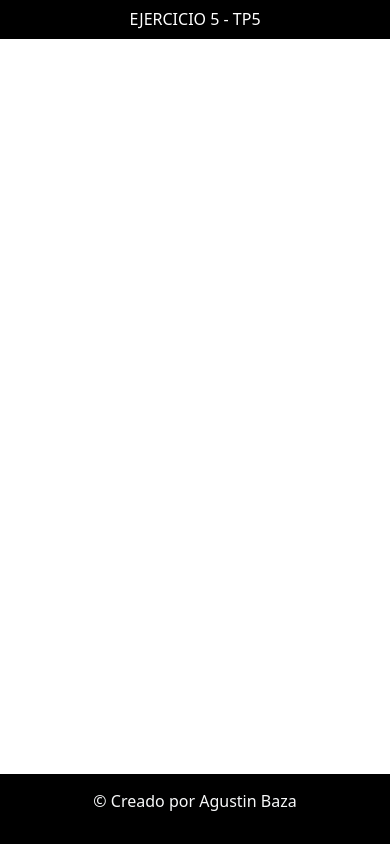
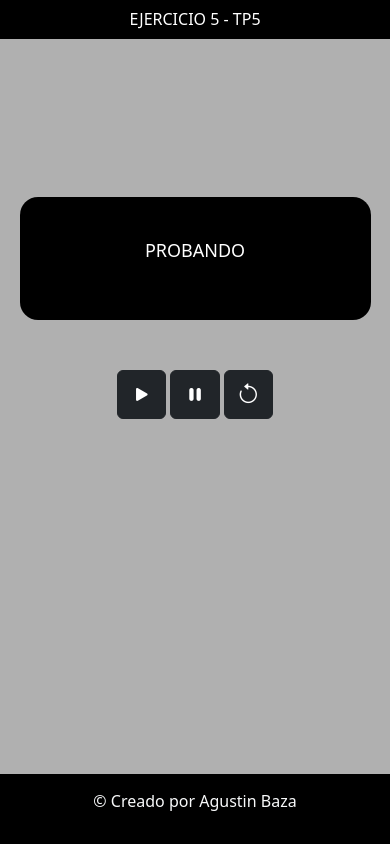
Before and after one commit to agustinbaza/EJ-5-TP5, a plain HTML site: page index.html in a window 390 px wide. Drawn offline with nearby package versions, Linux system fonts and the light colour scheme.

Commit message:
termine el maquetado y quedo responsive

```diff
--- a/css/style.css
+++ b/css/style.css
@@ -2,6 +2,10 @@
 *{
     margin: 0px;
     padding: 0px;
+}
+
+body {
+    background-color: rgb(176, 176, 176);
 }
 
 .navbar {
@@ -16,3 +20,62 @@ footer {
     bottom: 0;
     width: 100%;
 }
+
+.contenedor {
+    background-color: black;
+    color: white;
+    text-align: center;
+    width: 30%;
+    padding: 80px;
+    font-size: 18px;
+    margin-top: 150px;
+    margin-bottom: 50px;
+    border-radius: 1em;
+    display: flex;
+    justify-content: center;
+
+}
+
+.acomodar {
+    display: flex;
+    flex-direction: column;
+    align-items: center;
+}
+
+/* dispositivos small */
+
+@media all and (max-width: 767px) {
+    .contenedor {
+        background-color: black;
+        color: white;
+        text-align: center;
+        width: 90%;
+        padding: 40px;
+        font-size: 18px;
+        margin-top: 150px;
+        margin-bottom: 50px;
+        border-radius: 1em;
+        display: flex;
+        justify-content: center;
+
+    }
+  }
+
+  /* dispositivos medium */
+
+  @media all and (min-width: 768px) and (max-width: 991px) {
+    .contenedor {
+        background-color: black;
+        color: white;
+        text-align: center;
+        width: 70%;
+        padding: 80px;
+        font-size: 18px;
+        margin-top: 150px;
+        margin-bottom: 50px;
+        border-radius: 1em;
+        display: flex;
+        justify-content: center;
+
+    }
+    }
--- a/index.html
+++ b/index.html
@@ -17,6 +17,7 @@
       integrity="sha384-KK94CHFLLe+nY2dmCWGMq91rCGa5gtU4mk92HdvYe+M/SXH301p5ILy+dN9+nJOZ"
       crossorigin="anonymous"
     />
+    <link rel="stylesheet" href="https://cdn.jsdelivr.net/npm/bootstrap-icons@1.10.4/font/bootstrap-icons.css">
     <link rel="stylesheet" href="./css/style.css" />
 
     <title>PUNTO 5 - TP5</title>
@@ -33,6 +34,20 @@
 
     <main>
 
+        <section class="acomodar">
+            <article class="contenedor">
+                <p  id="cronometro"> PROBANDO </p>
+            </article>
+
+            <article class="text-center">
+                <button class="btn btn-dark"><i class="bi bi-play-fill fs-3"></i> </button>
+                <button class="btn btn-dark"><i class="bi bi-pause-fill fs-3"></i> </button>
+                <button class="btn btn-dark"><i class="bi bi-arrow-counterclockwise fs-3"></i></button>
+            </article>
+        </section>
+
+
+
     </main>
 <footer class="text-center text-light bg-black">
     <p> &copy; Creado por Agustin Baza</p>
```
